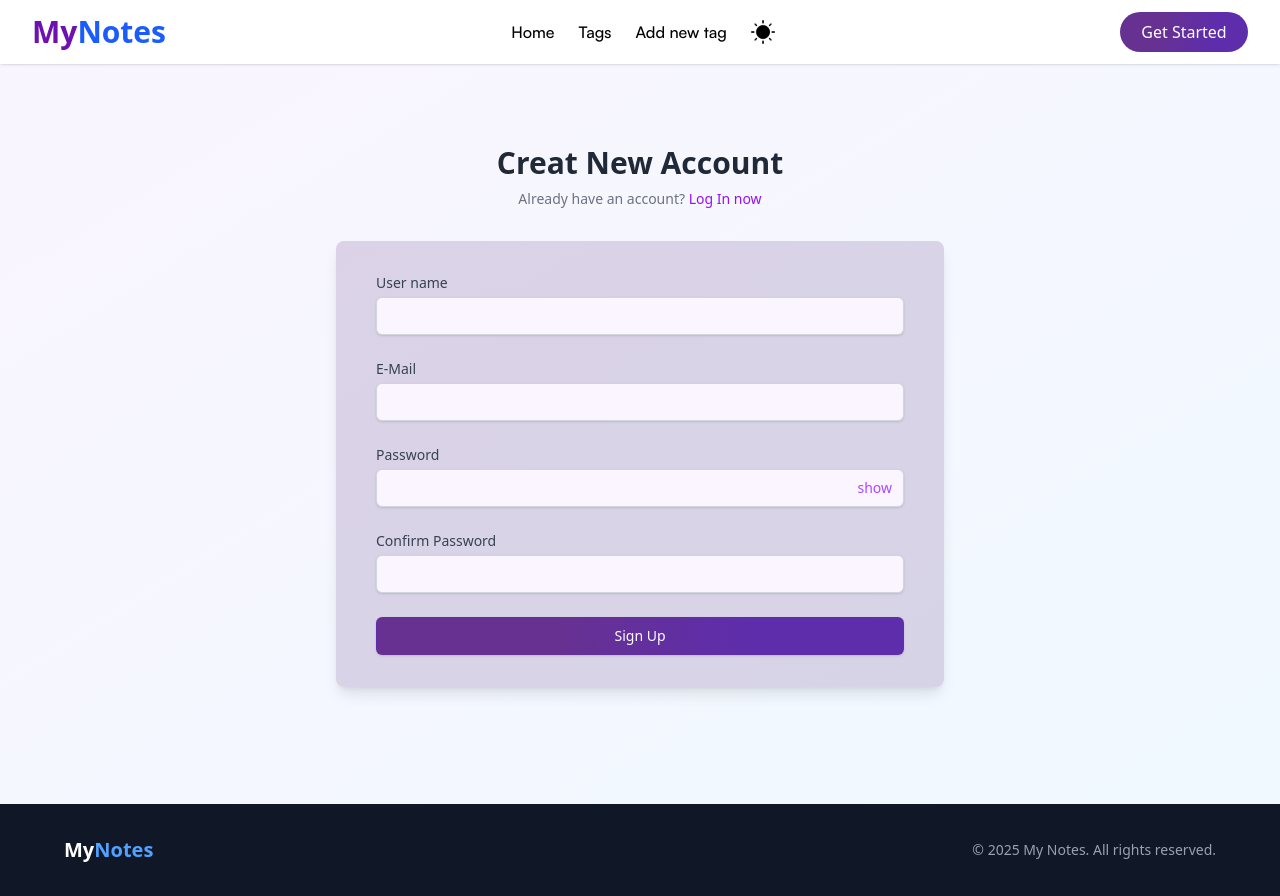
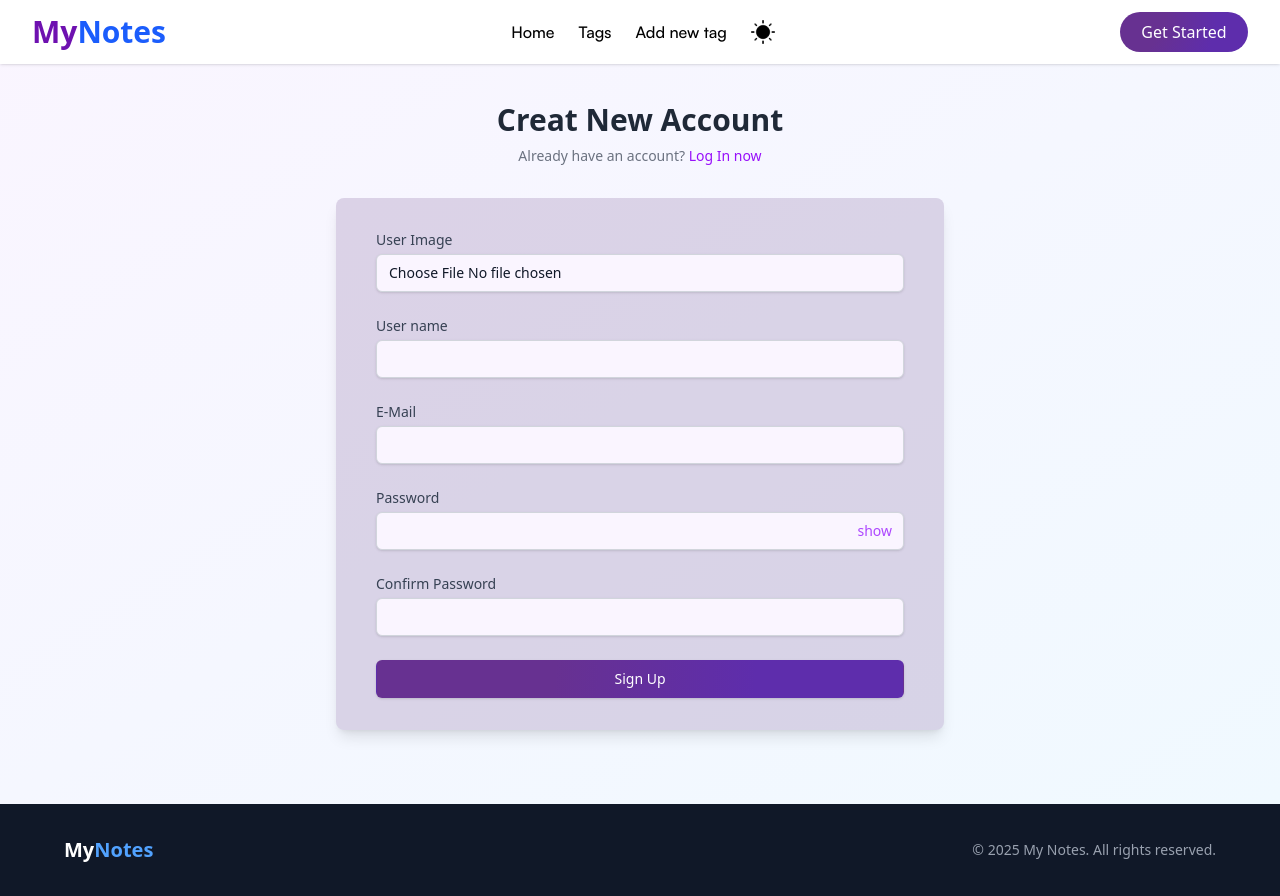
Before and after one commit to Ahmed-Youssef-404/my-notes, a React (Vite) app: page /signup in a window 1280 px wide. Built offline with nearby package versions, Linux system fonts and the light colour scheme.

Commit message:
feat(try to add new tag): failed

```diff
--- a/src/pages/AddNewTag.tsx
+++ b/src/pages/AddNewTag.tsx
@@ -46,7 +46,6 @@ export default function AddNewTag() {
             setDescription(value);
             setDeslength(value.length);
         } else {
-            // ممكن كمان تمنع الزيادة حتى لو لزق نص كبير مرة واحدة
             const trimmed = value.slice(0, 50);
             setDescription(trimmed);
             setDeslength(50);
@@ -68,25 +67,21 @@ export default function AddNewTag() {
                 backgrouncolor: backgroundColor,
             };
 
-            console.log(newTag)
-            // setTag(newTag);
-            // console.log(tag)
-            // console.log('Tag submitted:', newTag);
+            console.log("New tag is: ", newTag)
 
-            console.log(userid)
             const res = await fetch(`${TAGS_URL}?userid=${userid}`)
             const data: tagType[] = await res.json()
+
+            // data.forEach(tag => {
+            //     if (tag.tagname) {
+            //         console.log("tag al" tag.tagname)
+            //         return
+            //     }
+            // });
             if (data.length > 0) {
                 console.log(data)
-                // console.log(data)
-                data.forEach(tag => {
-                    if (tag.tagname) {
-                        // console.log(tag.tagname)
-                        return
-                    }
-                });
+
                 console.log("tag to send: ", newTag)
-
             }
         } catch (error) {
             console.error("Error: ", error);
--- a/src/pages/SignUp.tsx
+++ b/src/pages/SignUp.tsx
@@ -1,4 +1,4 @@
-import { useState, type FormEvent, useRef } from 'react';
+import { useState, type FormEvent, useRef, type ChangeEvent } from 'react';
 import { Link, useNavigate } from 'react-router-dom';
 import LoadingSpinner from '../components/LoadingSpinner';
 import { useAuth } from '../hooks/useAuth';
@@ -9,13 +9,15 @@ import useTheme from '../hooks/useTheme';
 const SignUp = () => {
 
     const { isDark } = useTheme()
-    const {user, setUser } = useAuth()
+    const { user, setUser } = useAuth()
 
     const navigate = useNavigate()
 
     const [isLoading, setIsLoading] = useState<boolean>(false)
+    const [selectedImage, setSelectedImage] = useState<File | null>(null);
+    const [previewUrl, setPreviewUrl] = useState<string | null>(null);
 
-
+    // const userAvatar = useRef<File>(null)
     const userNameRef = useRef<HTMLInputElement>(null)
     const emailRef = useRef<HTMLInputElement>(null)
     const passwordRef = useRef<HTMLInputElement>(null)
@@ -31,13 +33,21 @@ const SignUp = () => {
         const email = emailRef.current?.value
         const password = passwordRef.current?.value
         const confirmPassword = confirmPasswordRef.current?.value
+        const userAvatar = selectedImage;
 
-        console.log(username, email, password, confirmPassword)
+        // console.log(username, email, password, confirmPassword)
+
+        const handleImageSubmit = ()=>{
+            console.log(userAvatar)
+        }
 
         const authData = {
             "username": username,
             "password": password,
             "email": email
+            // "image":{
+
+            // }
         }
 
         if (password !== confirmPassword) {
@@ -52,6 +62,7 @@ const SignUp = () => {
                 alert('E-Mail already exists')
                 return
             } else {
+                handleImageSubmit()
                 const res = await fetch(USERS_API_URL, {
                     method: 'POST',
                     headers: { 'Content-Type': 'application/json' },
@@ -82,6 +93,18 @@ const SignUp = () => {
             btnText.textContent = "Show";
         }
     }
+
+
+
+
+    const handleImageChange = (e: ChangeEvent<HTMLInputElement>) => {
+        const file = e.target.files?.[0];
+        if (file) {
+            setSelectedImage(file);
+            const preview = URL.createObjectURL(file);
+            setPreviewUrl(preview);
+        }
+    };
     if (user) {
         return (
             <div className="add text-white min-h-screen" style={{ background: 'var(--color-bg)' }}>
@@ -118,6 +141,32 @@ const SignUp = () => {
             <div className="mt-8 px-8 sm:mx-auto sm:w-full sm:max-w-2xl">
                 <div className={`${isDark ? 'bg-gray-800/70' : 'bg-[#957cae4b]'}  py-8 px-4 shadow-lg sm:rounded-lg sm:px-10 transition-colors duration-300 ${isDark ? 'border border-gray-700' : ''}`}>
                     <form className="space-y-6" onSubmit={handleSubmit}>
+                        <div className='flex items-center justify-between flex-col sm:flex-row gap-8 sm:gap-16'>
+                            <div className="w-full">
+                                <label htmlFor="userAvatar" className={`mb-1 block text-sm font-medium ${isDark ? 'text-gray-300' : 'text-gray-700'}`}>
+                                    User Image
+                                </label>
+                                <input
+                                    id="userAvatar"
+                                    name="userAvatar"
+                                    type="file"
+                                    accept="image/*"
+                                    // ref={userAvatar}
+                                    required
+                                    onChange={handleImageChange}
+                                    className={`appearance-none block w-full px-3 py-2 border ${isDark ? 'border-gray-600 bg-gray-700 text-white' : 'border-gray-300 bg-purple-50 text-gray-900'} rounded-md shadow-sm focus:outline-none focus:ring-purple-500 focus:border-purple-500 sm:text-sm transition-colors duration-300`}
+                                />
+                            </div>
+                            {previewUrl && (
+                                <div className="">
+                                    <img
+                                        src={previewUrl}
+                                        alt="Preview"
+                                        className="max-w-[200px] rounded-md border border-gray-300 shadow"
+                                    />
+                                </div>
+                            )}
+                        </div>
                         <div>
                             <label htmlFor="text" className={`block text-sm font-medium ${isDark ? 'text-gray-300' : 'text-gray-700'}`}>
                                 User name
```
Lines whose indentation alone changed are shown as unchanged.
